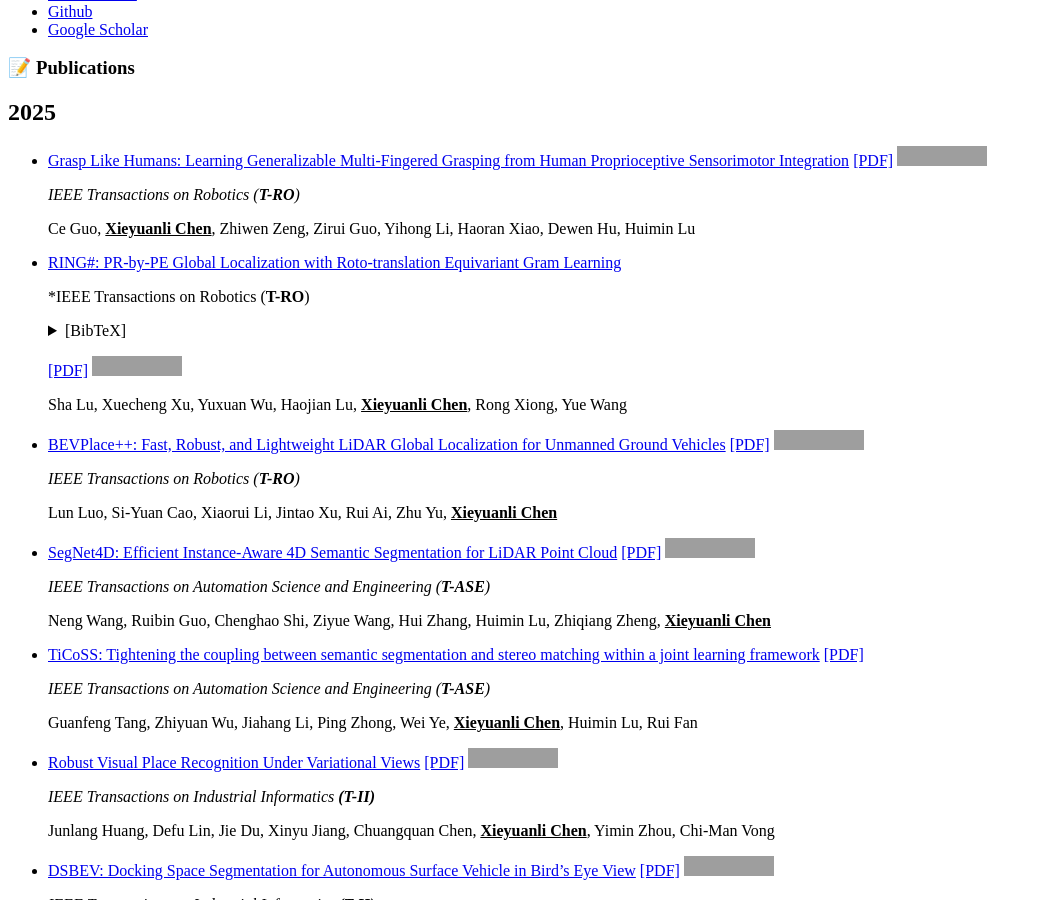
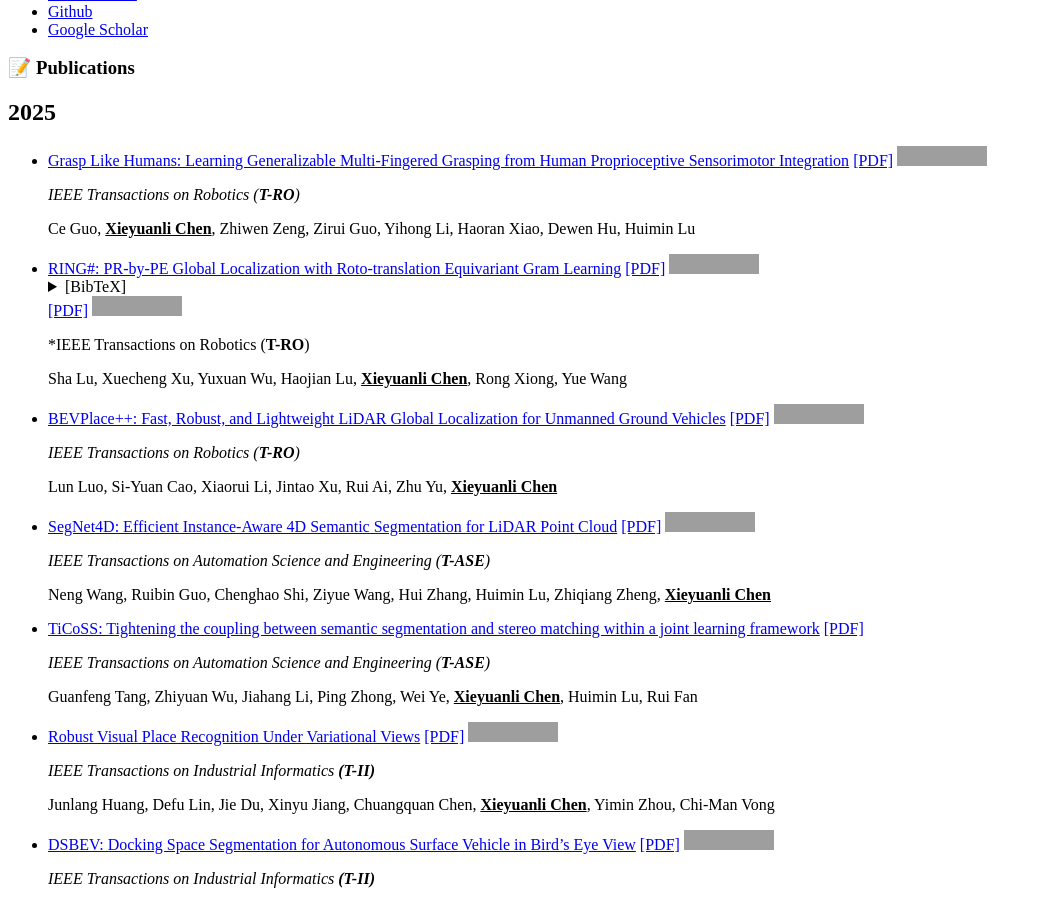
Before and after one commit to shenyehui/Shen-Yehui.github.io, a Jekyll site: the page built from _pages/includes/pub.md, in a window 1280 px wide and 900 px high, scrolled down 417 px. Shown: the whole window, without its empty margins (0-1041 px from the left). Built offline with Jekyll 4.4.1, drawn with Linux system fonts in a browser that asks for light colours; our own code applies the rules of GitHub Pages for plain Markdown files; grey boxes are pictures that could not be loaded.

Commit message:
Update pub.md

```diff
--- a/_pages/includes/pub.md
+++ b/_pages/includes/pub.md
@@ -8,21 +8,27 @@
 
   Ce Guo, **<u>Xieyuanli Chen</u>**, Zhiwen Zeng, Zirui Guo, Yihong Li, Haoran Xiao, Dewen Hu, Huimin Lu
 
-- [RING#: PR-by-PE Global Localization with Roto-translation Equivariant Gram Learning](https://ieeexplore.ieee.org/document/10891747)
+- [RING#: PR-by-PE Global Localization with Roto-translation Equivariant Gram Learning](https://ieeexplore.ieee.org/document/10891747) [[PDF]](https://arxiv.org/pdf/2409.00206)  [![](https://img.shields.io/github/stars/lus6-Jenny/RINGSharp?style=social&label=Code+Stars)](https://github.com/lus6-Jenny/RINGSharp)
+  <div class="pub-links">
+    <details class="bibtex-details">
+      <summary class="bibtex-button">[BibTeX]</summary>
+      <pre class="bibtex-code"><code>@inproceedings{键名_示例,
+    title     = {Paper Title},
+    author    = {Author, A and Author, B},
+    booktitle = {Conference},
+    year      = {2025},
+    url       = {https://...}
+  }</code></pre>
+    </details>
+
+    <a href="https://arxiv.org/pdf/2409.00206" class="pub-link">[PDF]</a>
+
+    <a href="https://github.com/lus6-Jenny/RINGSharp">
+      <img src="https://img.shields.io/github/stars/lus6-Jenny/RINGSharp?style=social&label=Code+Stars" alt="GitHub stars">
+    </a>
+  </div>
 
   *IEEE Transactions on Robotics (**T-RO**)
-   <details class="bibtex-details">
-     <summary class="bibtex-button">[BibTeX]</summary>
-     <pre class="bibtex-code"><code>@inproceedings{键名_示例,
-     title     = {Paper Title},
-     author    = {Author, A and Author, B},
-     booktitle = {Conference},
-     year      = {2025},
-     url       = {https://...}
-   }</code></pre>
-   </details>
-
-   [[PDF]](https://arxiv.org/pdf/2409.00206)  [![](https://img.shields.io/github/stars/lus6-Jenny/RINGSharp?style=social&label=Code+Stars)](https://github.com/lus6-Jenny/RINGSharp)
 
    Sha Lu, Xuecheng Xu, Yuxuan Wu, Haojian Lu, **<u>Xieyuanli Chen</u>**, Rong Xiong, Yue Wang
 
```
